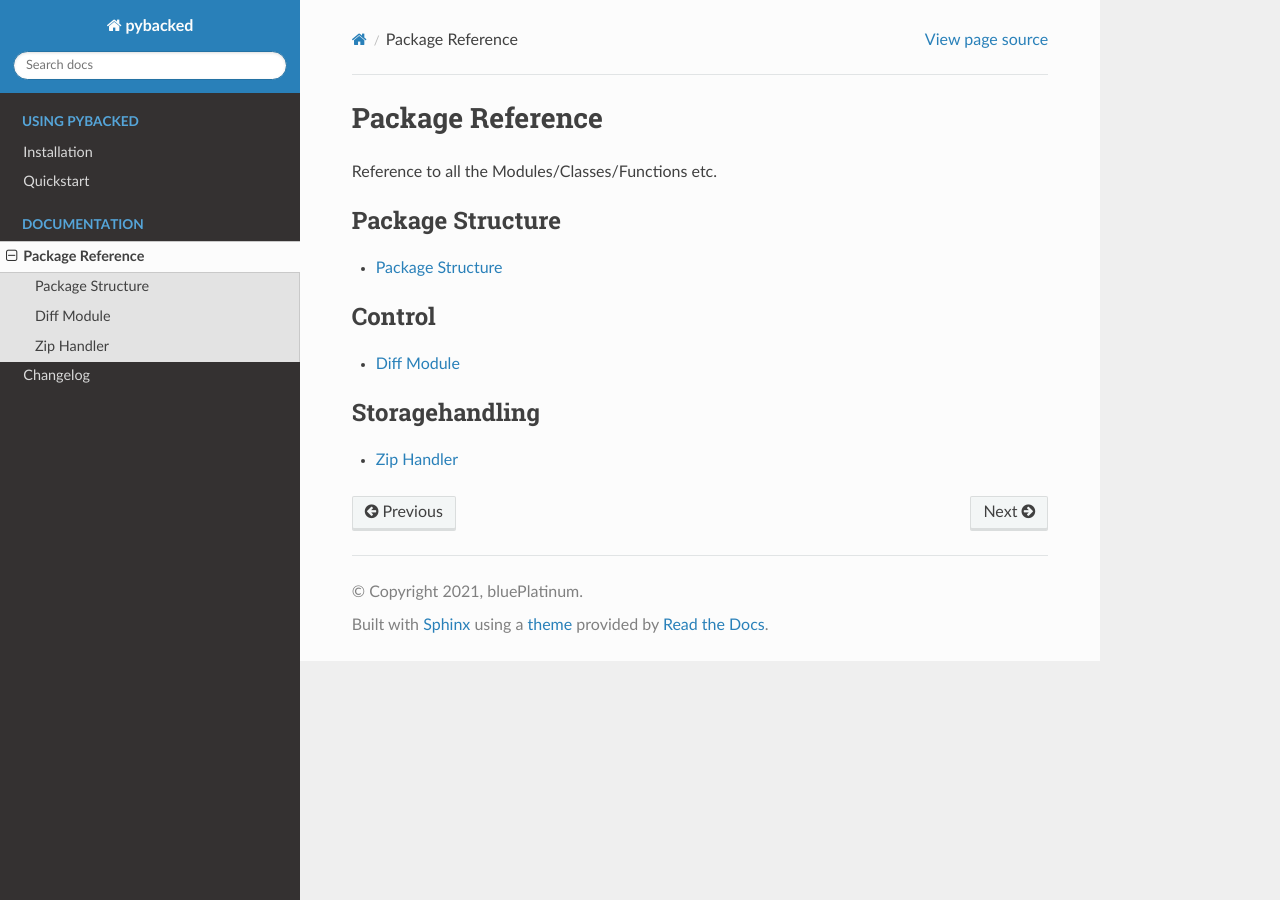
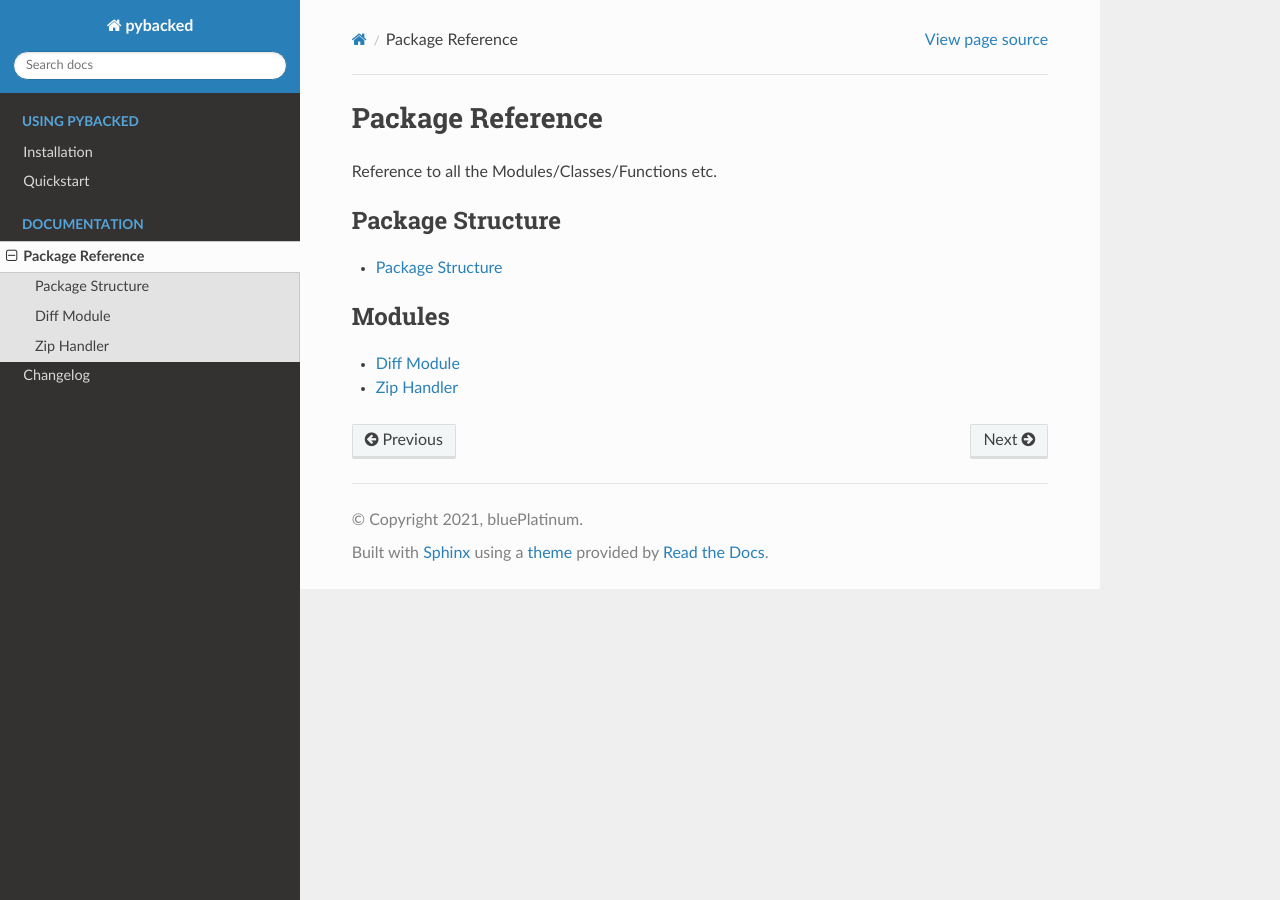
Before and after one commit to bluePlatinum/pyback, a Sphinx documentation site: the page built from docs/source/reference.rst, in a window 1280 px wide. Built offline with Sphinx 7.4.7 and the Read the Docs theme 2.0.0, drawn with Linux system fonts in a browser that asks for light colours.

Commit message:
changed documentation structure

```diff
--- a/docs/source/reference.rst
+++ b/docs/source/reference.rst
@@ -10,14 +10,8 @@ Reference to all the Modules/Classes/Functions etc.
    package_structure
 
 .. toctree::
-   :maxdepth: 2
-   :caption: Control
+   :maxdepth: 1
+   :caption: Modules
 
-   control/diff
-
-
-.. toctree::
-   :maxdepth: 2
-   :caption: Storagehandling
-
-   storagehandling/zip_handler
+   modules/diff
+   modules/zip_handler
```
Also changed, not shown: docs/source/modules/diff.rst (renamed from docs/source/control/diff.rst), docs/source/modules/zip_handler.rst (renamed from docs/source/storagehandling/zip_handler.rst).
